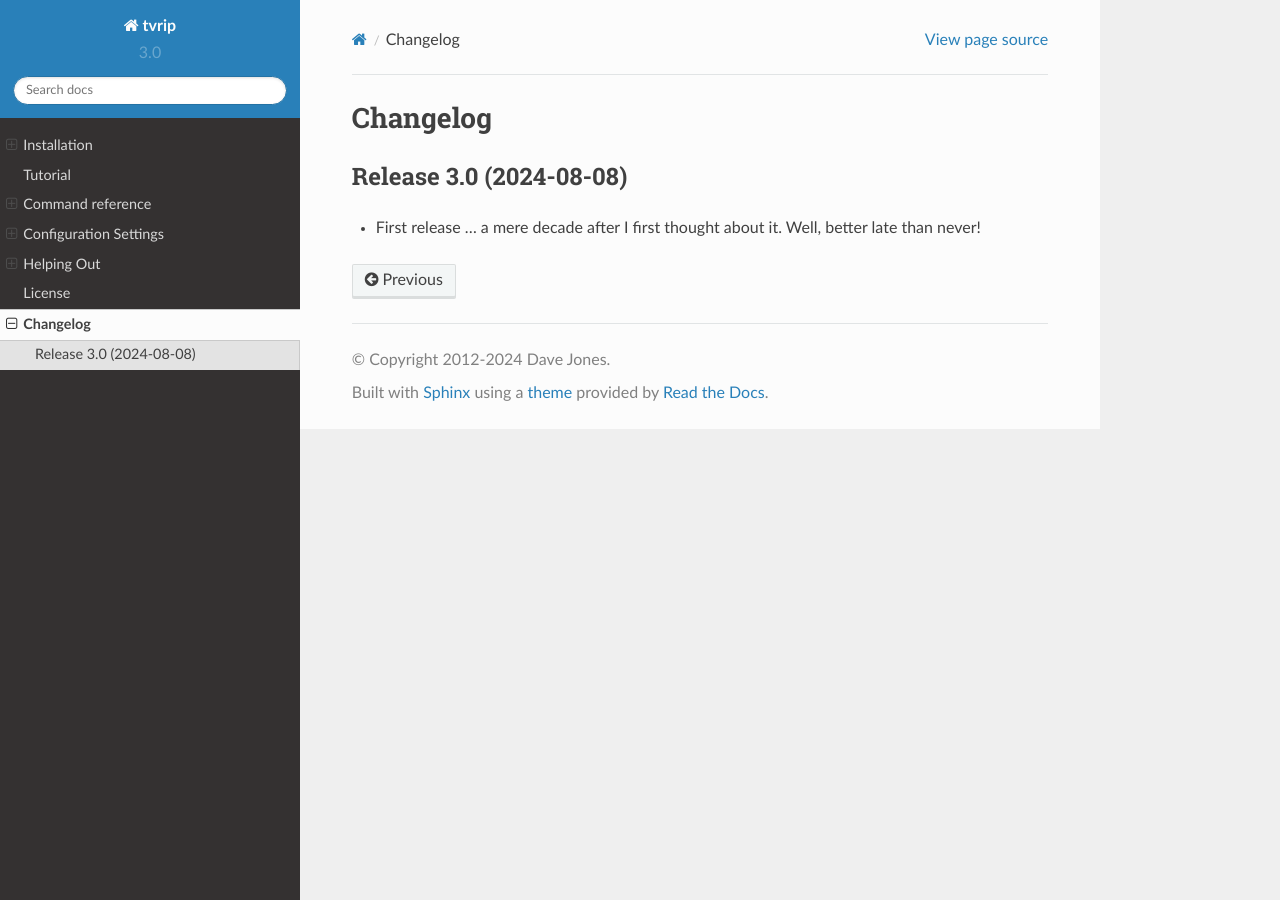
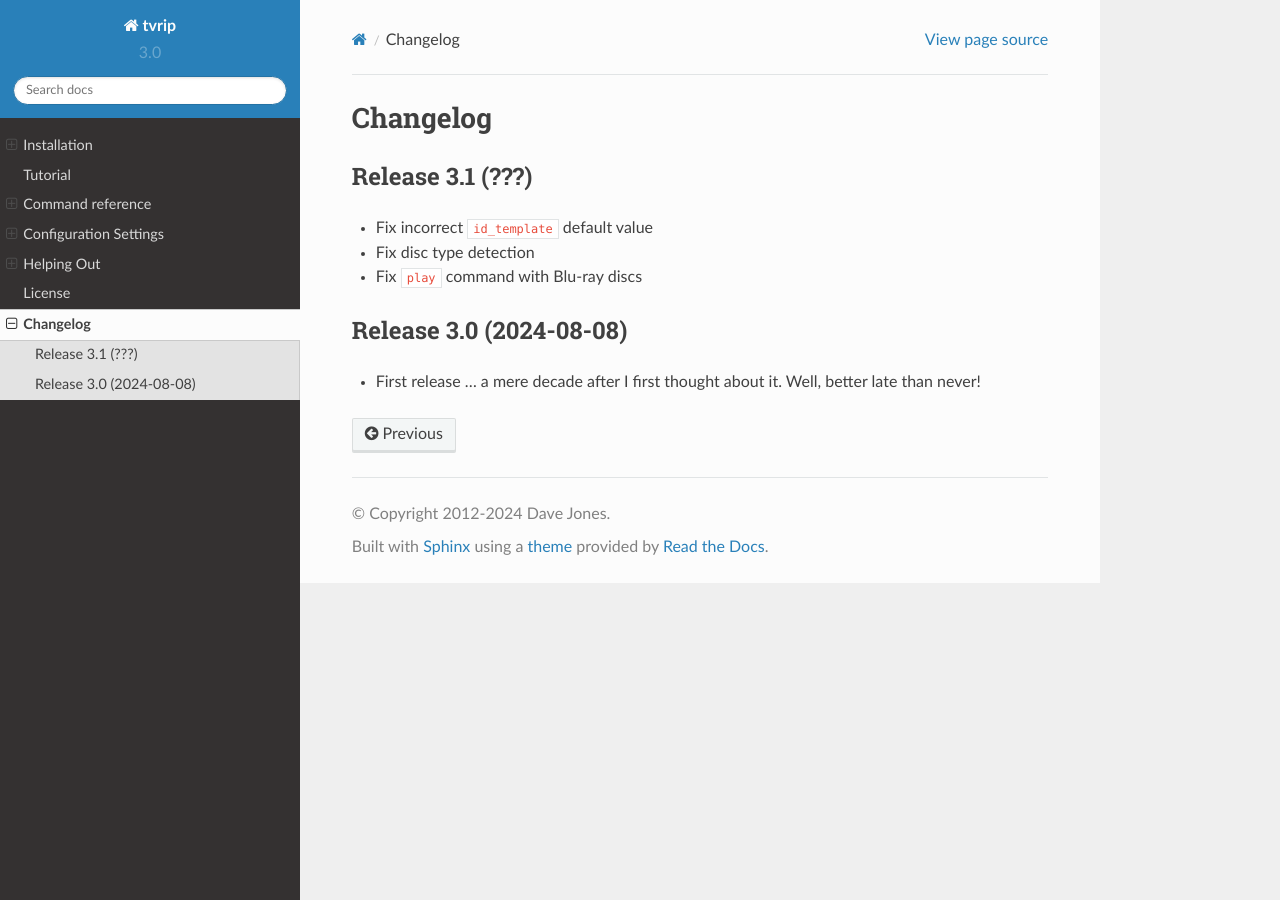
Before and after one commit to waveform80/tvrip, a Sphinx documentation site: the page built from docs/changelog.rst, in a window 1280 px wide. Built offline with Sphinx 7.4.7 and the Read the Docs theme 2.0.0, drawn with Linux system fonts in a browser that asks for light colours; formulas are drawn with MathJax 3; pages that are not in the unit, such as notebooks, are missing from menus.

Commit message:
Update changelog

```diff
--- a/docs/changelog.rst
+++ b/docs/changelog.rst
@@ -11,6 +11,14 @@ Changelog
 .. currentmodule:: tvrip
 
 
+Release 3.1 (???)
+=================
+
+* Fix incorrect ``id_template`` default value
+* Fix disc type detection
+* Fix ``play`` command with Blu-ray discs
+
+
 Release 3.0 (2024-08-08)
 ========================
 
```
